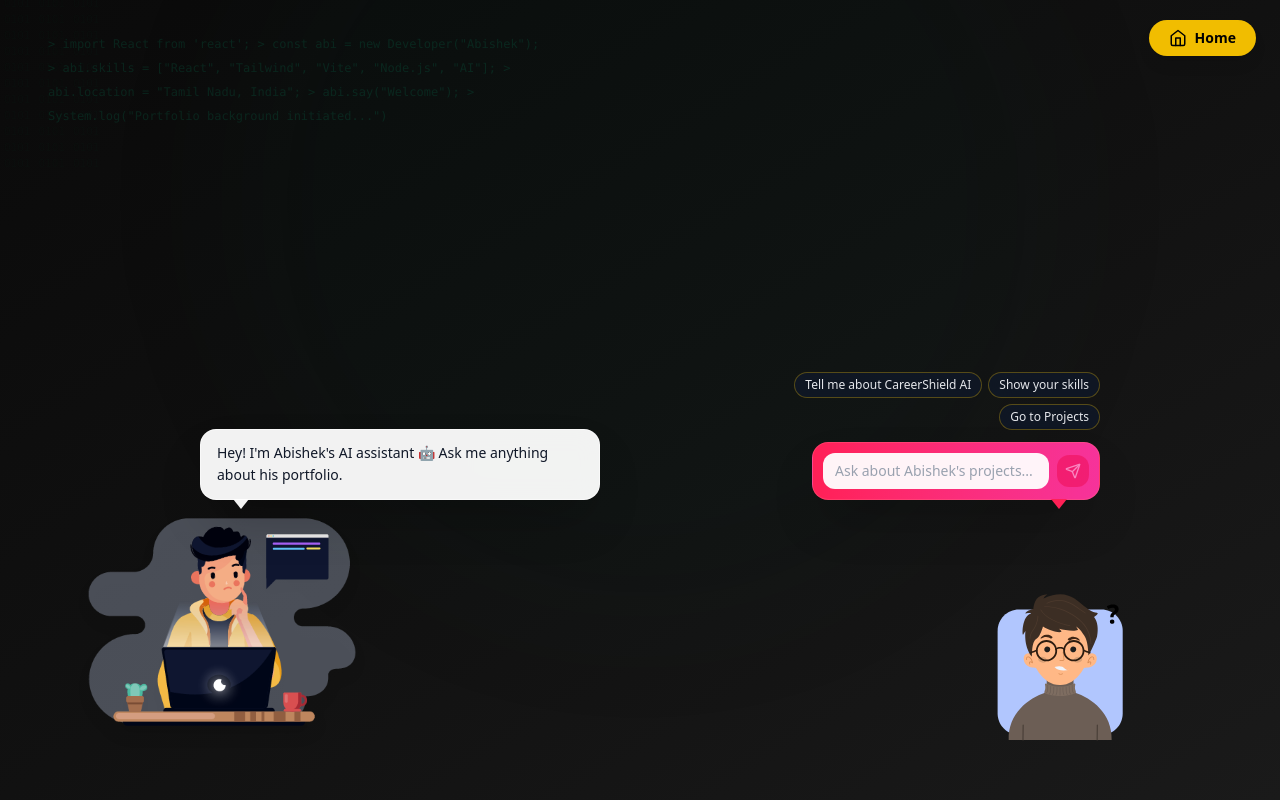
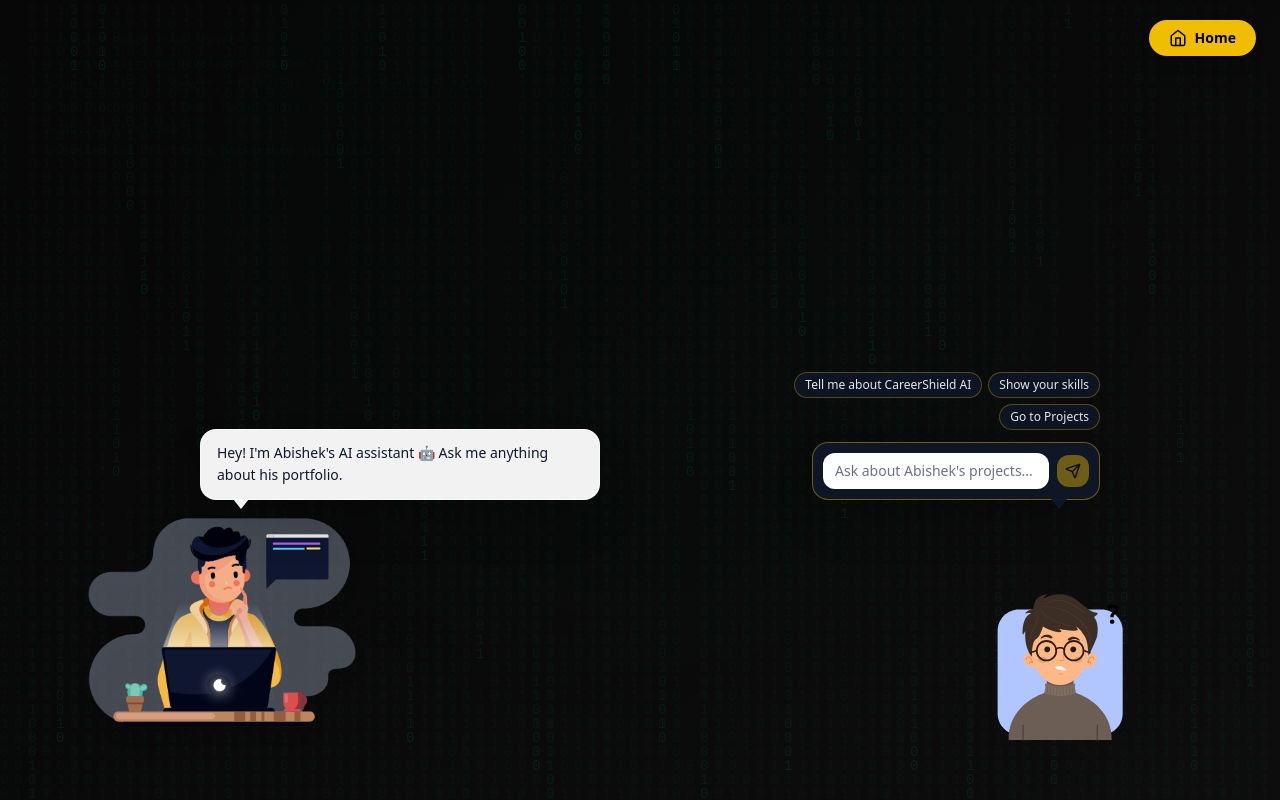
Before and after one commit to abisheks2004/abishek-portfolio, a React (Vite) app: page / in a window 1280 px wide. Built offline with nearby package versions, Linux system fonts and the light colour scheme.

Commit message:
fix: format background code lines, create seamless matrix rain, and re-theme right chat bubble

```diff
--- a/src/components/Background.jsx
+++ b/src/components/Background.jsx
@@ -1,36 +1,112 @@
+import { useEffect, useRef } from "react";
+
+const CODE_LINES = [
+  "> import React from 'react';",
+  '> const abi = new Developer("Abishek");',
+  '> abi.skills = ["React", "Tailwind", "Vite", "Node.js", "AI"];',
+  '> abi.location = "Tamil Nadu, India";',
+  '> abi.say("Welcome");',
+  '> System.log("Portfolio background initiated...")',
+];
+
+function MatrixRain() {
+  const canvasRef = useRef(null);
+
+  useEffect(() => {
+    const canvas = canvasRef.current;
+    if (!canvas) return;
+    const ctx = canvas.getContext("2d");
+    if (!ctx) return;
+
+    let animationFrameId;
+    let width = (canvas.width = window.innerWidth);
+    let height = (canvas.height = window.innerHeight);
+
+    const fontSize = 14;
+    let columns = Math.max(1, Math.floor(width / fontSize));
+    // Stagger drops randomly across screen height so numbers are continuously raining with zero empty gaps
+    let drops = Array(columns)
+      .fill(0)
+      .map(() => Math.floor(Math.random() * (height / fontSize)));
+
+    const handleResize = () => {
+      if (!canvas) return;
+      width = canvas.width = window.innerWidth;
+      height = canvas.height = window.innerHeight;
+      columns = Math.max(1, Math.floor(width / fontSize));
+      drops = Array(columns)
+        .fill(0)
+        .map(() => Math.floor(Math.random() * (height / fontSize)));
+    };
+
+    window.addEventListener("resize", handleResize);
+
+    const chars = ["0", "1"];
+    let lastDraw = 0;
+    const fpsInterval = 1000 / 24;
+
+    const draw = (now) => {
+      animationFrameId = requestAnimationFrame(draw);
+      if (now - lastDraw < fpsInterval) return;
+      lastDraw = now;
+
+      // Soft fading trail
+      ctx.fillStyle = "rgba(10, 10, 10, 0.12)";
+      ctx.fillRect(0, 0, width, height);
+
+      // Subtle emerald numbers
+      ctx.fillStyle = "rgba(16, 185, 129, 0.15)";
+      ctx.font = `${fontSize}px monospace`;
+
+      for (let i = 0; i < drops.length; i++) {
+        const char = chars[Math.floor(Math.random() * chars.length)];
+        const x = i * fontSize;
+        const y = drops[i] * fontSize;
+
+        ctx.fillText(char, x, y);
+
+        // Seamless infinite loop without gaps
+        if (y > height && Math.random() > 0.98) {
+          drops[i] = 0;
+        }
+
+        drops[i]++;
+      }
+    };
+
+    animationFrameId = requestAnimationFrame(draw);
+
+    return () => {
+      cancelAnimationFrame(animationFrameId);
+      window.removeEventListener("resize", handleResize);
+    };
+  }, []);
+
+  return (
+    <canvas
+      ref={canvasRef}
+      className="absolute inset-0 w-full h-full pointer-events-none select-none z-0 opacity-60"
+    />
+  );
+}
+
 export default function Background() {
   return (
     <div className="fixed inset-0 -z-10 overflow-hidden bg-gradient-to-br from-[#0a0a0a] via-[#111] to-[#1a1a1a]">
       {/* Ambient glowing radial backdrop */}
       <div className="absolute top-1/4 left-1/2 -translate-x-1/2 -translate-y-1/2 w-[350px] sm:w-[600px] md:w-[800px] h-[350px] sm:h-[600px] md:h-[800px] bg-emerald-950/10 rounded-full blur-3xl pointer-events-none" />
 
-      {/* Terminal background code snippet */}
-      <div className="absolute top-4 left-4 sm:top-6 sm:left-8 md:top-8 md:left-12 max-w-[90%] sm:max-w-[500px] text-emerald-400 font-mono select-none pointer-events-none animate-flicker leading-5 sm:leading-6 text-[10px] sm:text-[11px] md:text-[12px]">
-        <code>
-          {`> import React from 'react';
-> const abi = new Developer("Abishek");
-> abi.skills = ["React", "Tailwind", "Vite", "Node.js", "AI"];
-> abi.location = "Tamil Nadu, India";
-> abi.say("Welcome");
-> System.log("Portfolio background initiated...")`}
-        </code>
+      {/* Terminal background code snippet - each statement on its own line */}
+      <div className="absolute top-4 left-4 sm:top-6 sm:left-8 md:top-8 md:left-12 max-w-[92%] sm:max-w-[550px] text-emerald-400/60 font-mono select-none pointer-events-none animate-flicker text-[10px] sm:text-[11px] md:text-[12px] space-y-1">
+        {CODE_LINES.map((line, idx) => (
+          <div key={idx} className="whitespace-pre">
+            {line}
+          </div>
+        ))}
       </div>
 
-      {/* Subtle background matrix rain */}
-      <div className="absolute inset-0 pointer-events-none select-none overflow-hidden z-0 opacity-20 hidden sm:block">
-        <div className="w-full h-full flex flex-wrap animate-binaryRain">
-          {Array(40)
-            .fill(0)
-            .map((_, i) => (
-              <div
-                key={i}
-                className="text-emerald-600 font-mono text-[9px] md:text-[11px] opacity-15 leading-4 whitespace-pre-wrap p-1"
-              >
-                {Array(30).fill("0101").join("\n")}
-              </div>
-            ))}
-        </div>
-      </div>
+      {/* Seamless infinite binary rain with zero gap */}
+      <MatrixRain />
     </div>
   );
 }
--- a/src/components/ChatBubbleRight.jsx
+++ b/src/components/ChatBubbleRight.jsx
@@ -10,7 +10,7 @@ export default function ChatBubbleRight({ message, onChange, onSend, loading })
 
   return (
     <div className="absolute bottom-[140px] sm:bottom-[210px] md:bottom-[260px] lg:bottom-[300px] right-3 sm:right-6 md:right-[80px] lg:right-[180px] z-20 w-[92%] sm:w-auto max-w-[92%] sm:max-w-[340px] md:max-w-[400px] text-xs sm:text-sm font-sans transition-all duration-300">
-      <div className="bg-gradient-to-r from-rose-500 to-pink-500 text-white p-2 sm:p-2.5 rounded-2xl shadow-2xl relative border border-rose-400/40 backdrop-blur-md">
+      <div className="bg-gray-900/95 text-white p-2 sm:p-2.5 rounded-2xl shadow-2xl relative border border-yellow-400/40 backdrop-blur-md">
         <div className="flex items-center gap-2">
           <input
             type="text"
@@ -18,21 +18,21 @@ export default function ChatBubbleRight({ message, onChange, onSend, loading })
             onChange={onChange}
             onKeyDown={handleKeyDown}
             placeholder="Ask about Abishek's projects..."
-            className="flex-1 bg-white/95 text-gray-900 placeholder:text-gray-400 px-3 py-2 rounded-xl outline-none text-xs sm:text-sm font-medium focus:ring-2 focus:ring-yellow-300 transition"
+            className="flex-1 bg-white text-gray-900 placeholder:text-gray-500 px-3 py-2 rounded-xl outline-none text-xs sm:text-sm font-medium focus:ring-2 focus:ring-yellow-400 transition"
             disabled={loading}
           />
           <button
             onClick={onSend}
             disabled={loading || !message.trim()}
-            className="p-2 rounded-xl bg-rose-600 hover:bg-rose-700 disabled:opacity-40 transition-all active:scale-95 flex items-center justify-center cursor-pointer disabled:cursor-not-allowed"
+            className="p-2 rounded-xl bg-yellow-400 hover:bg-yellow-300 disabled:opacity-40 transition-all active:scale-95 flex items-center justify-center cursor-pointer disabled:cursor-not-allowed"
             aria-label="Send message"
           >
-            <Send size={16} className="text-white" />
+            <Send size={16} className="text-black" />
           </button>
         </div>
 
         {/* Speech tail for tablet / desktop */}
-        <div className="hidden sm:block absolute -bottom-2.5 right-8 w-0 h-0 border-l-[8px] border-l-transparent border-r-[8px] border-r-transparent border-t-[10px] border-t-rose-500" />
+        <div className="hidden sm:block absolute -bottom-2.5 right-8 w-0 h-0 border-l-[8px] border-l-transparent border-r-[8px] border-r-transparent border-t-[10px] border-t-gray-900/95" />
       </div>
     </div>
   );
```
